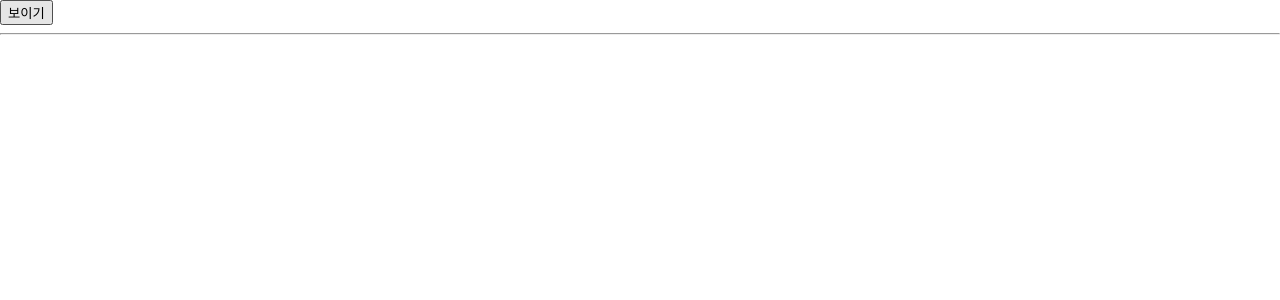
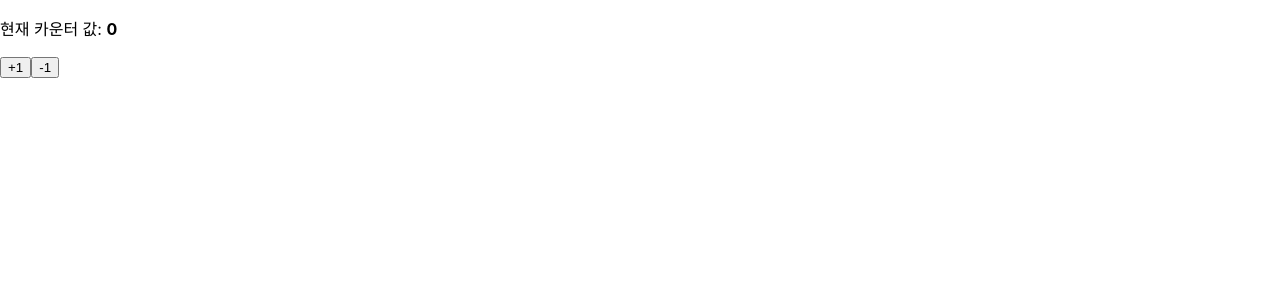
Before and after one commit to alanhakhyeonsong/React-Playground, a React (Create React App) app in the folder hooks-tutorial/: page / in a window 1280 px wide. Shown: the top 300 px of the page. Built offline with nearby package versions, Linux system fonts and the light colour scheme.

Commit message:
React Hooks 실습 - useReducer

```diff
--- a/hooks-tutorial/src/App.js
+++ b/hooks-tutorial/src/App.js
@@ -1,17 +1,10 @@
 import React, { useState } from 'react';
 import './App.css';
-import Info from './chapter08/Info';
+import Counter from './chapter08/Counter';
 
 function App() {
-  const [visible, setVisible] = useState(false);
   return (
-    <div>
-      <button onClick={() => { setVisible(!visible); }}>
-        {visible ? '숨기기' : '보이기'}
-      </button>
-      <hr />
-      {visible && <Info/>}
-    </div>
+    <Counter />
   );
 }
 
--- a/hooks-tutorial/src/chapter08/Counter.js
+++ b/hooks-tutorial/src/chapter08/Counter.js
@@ -1,13 +1,26 @@
-import React, { useState } from 'react';
+import React, { useReducer } from 'react';
+
+function reducer(state, action) {
+  // action.type에 따라 다른 작업 수행
+  switch (action.type) {
+    case 'INCREMENT':
+      return { value: state.value + 1};
+    case 'DECREMENT':
+      return { value: state.value - 1};
+    default:
+      // 아무것도 해당되지 않을 때 기존 상태 반환
+      return state;
+  }
+}
 
 const Counter = () => {
-  const [value, setValue] = useState(0);
+  const [state, dispatch] = useReducer(reducer, { value: 0 });
 
   return (
     <div>
-      <p>현재 카운터 값: <b>{value}</b></p>
-      <button onClick={() => setValue(value + 1)}>+1</button>
-      <button onClick={() => setValue(value - 1)}>-1</button>
+      <p>현재 카운터 값: <b>{state.value}</b></p>
+      <button onClick={() => dispatch({ type: 'INCREMENT' })}>+1</button>
+      <button onClick={() => dispatch({ type: 'DECREMENT' })}>-1</button>
     </div>
   );
 };
```
